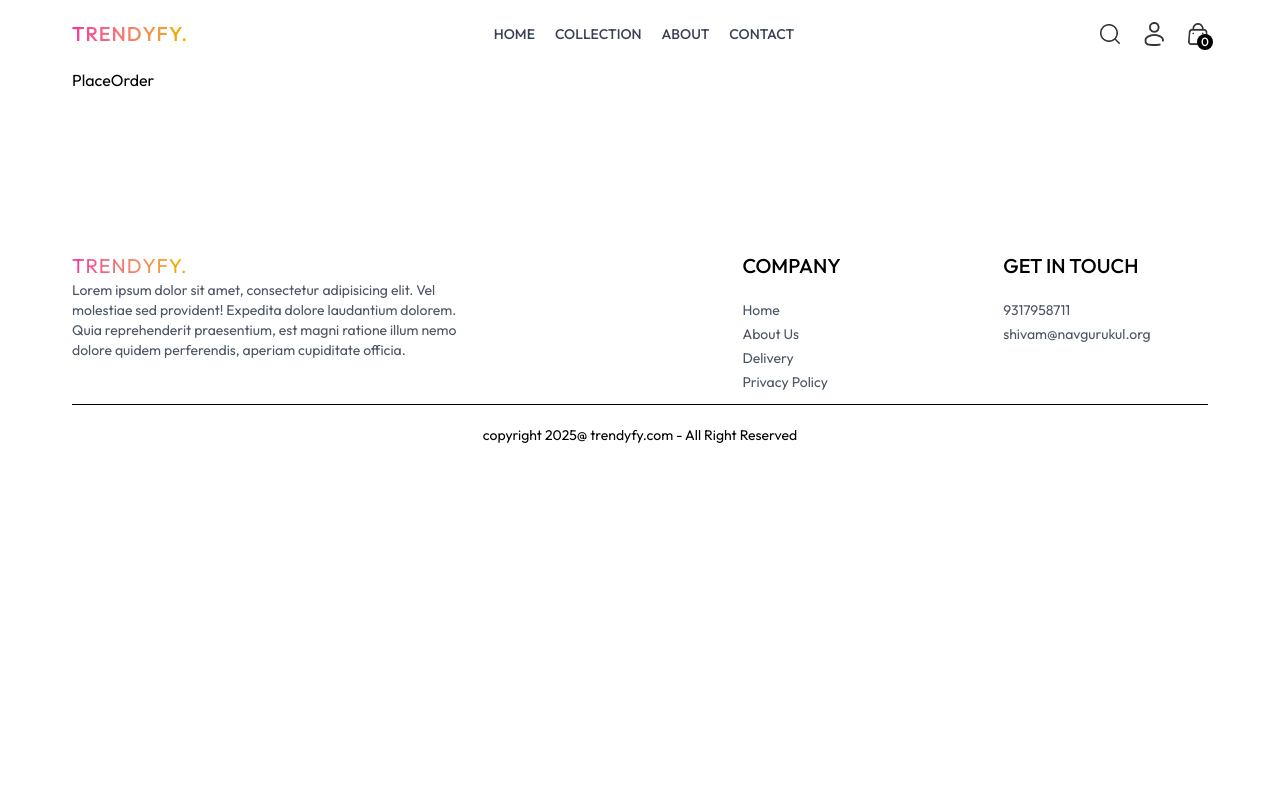
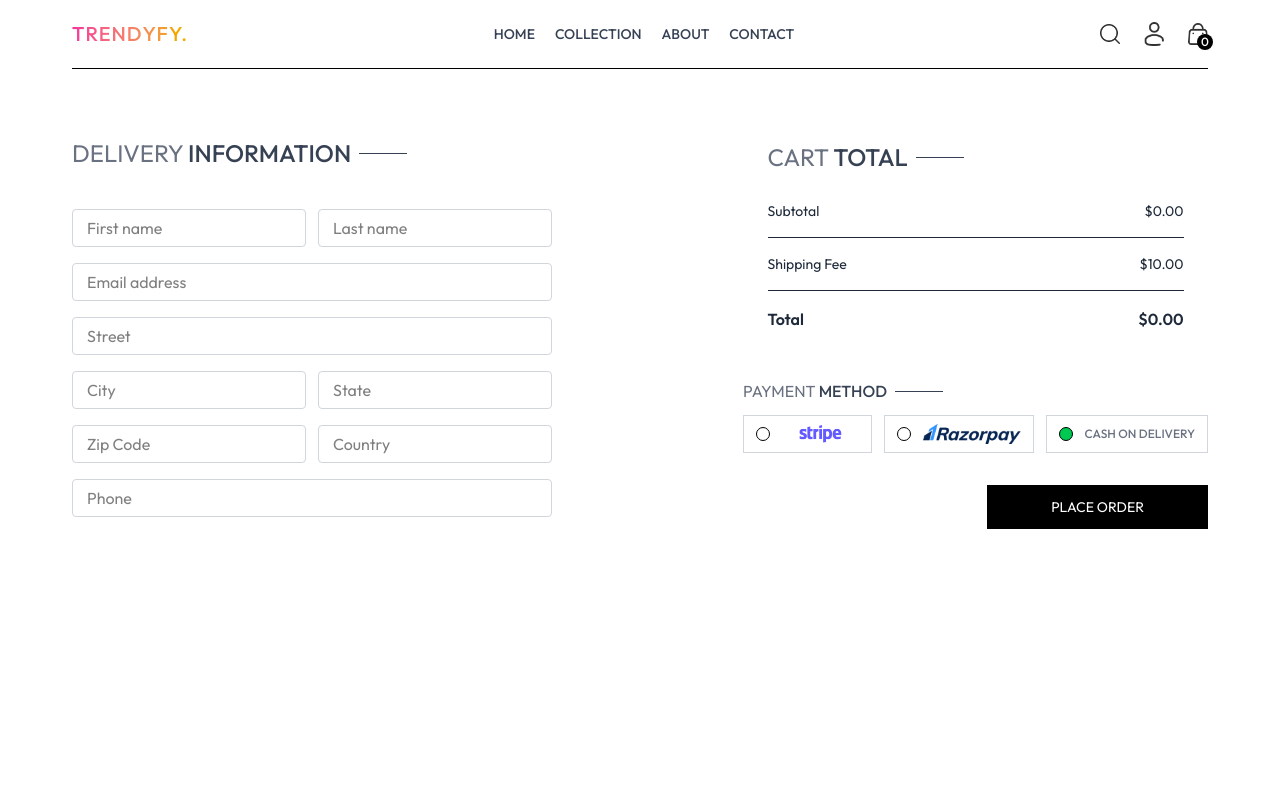
Before and after one commit to Shivam8299/Mern_Project, a React (Vite) app in the folder frontend/: page /place-order in a window 1280 px wide. Shown: the top 800 px of the page. Built offline with nearby package versions, Linux system fonts and the light colour scheme; no server answers.

Commit message:
complete place order page and add to card page

```diff
--- /dev/null
+++ b/frontend/src/components/CartTotal.jsx
@@ -0,0 +1,42 @@
+//
+
+import React, { useContext } from 'react';
+import Title from './Title';
+import { ShopContext } from '../context/ShopContext';
+
+function CartTotal() {
+  const { currency, deliveryFee, getCartAmount } = useContext(ShopContext);
+  const subtotal = getCartAmount();
+  const total = subtotal === 0 ? 0 : subtotal + deliveryFee;
+
+  return (
+    <div className="w-full max-w-md mx-auto rounded-xl p-4 bg-white">
+      <div className="text-2xl mb-4">
+        <Title text1="CART" text2="TOTAL" />
+      </div>
+
+      <div className="flex flex-col gap-4 text-sm text-gray-800">
+        <div className="flex justify-between">
+          <p>Subtotal</p>
+          <p>{currency}{subtotal}.00</p>
+        </div>
+
+        <hr />
+
+        <div className="flex justify-between">
+          <p>Shipping Fee</p>
+          <p>{currency}{deliveryFee}.00</p>
+        </div>
+
+        <hr />
+
+        <div className="flex justify-between font-semibold text-base">
+          <p>Total</p>
+          <p>{currency}{total}.00</p>
+        </div>
+      </div>
+    </div>
+  );
+}
+
+export default CartTotal;
--- a/frontend/src/context/ShopContext.jsx
+++ b/frontend/src/context/ShopContext.jsx
@@ -1,11 +1,13 @@
 import { createContext, useEffect, useState } from "react";
 import axios from "axios";
 import { toast } from "react-toastify";
+import { useNavigate } from "react-router-dom";
 
 export const ShopContext = createContext();
 
 const ShopContextProvider = (props) => {
   const baseUrl = "http://localhost:3000";
+  const navigate = useNavigate()
   const [productData, setProductData] = useState([]);
   const [search, setSearch] = useState("");
   const [showSearch, setShowSearch] = useState(false);
@@ -29,6 +31,7 @@ const ShopContextProvider = (props) => {
       cartData[itemId] = {};
       cartData[itemId][size] = 1
     }
+    toast.success("product added in cart")
     setCartItems(cartData)
   }
 
@@ -37,7 +40,7 @@ const ShopContextProvider = (props) => {
     for(const items in cartItems){
       for( const item in cartItems[items]){
         try {
-          if(cartItems[items][item]>1){
+          if(cartItems[items][item]>0){
             totalCount+=cartItems[items][item];
           }
         } catch (error) {
@@ -48,7 +51,30 @@ const ShopContextProvider = (props) => {
     }
     return totalCount;
   }
+  // for updating items count on cart page
+  const updateCartCount = async(itemId, size, quantity)=>{
+    let cartData = structuredClone(cartItems)
+    cartData[itemId][size] = quantity;
+    setCartItems(cartData)
 
+  }
+  // geting total cart ammount
+  const getCartAmount = ()=>{
+    let totalAmount = 0;
+    for(const items in cartItems){
+      let itemInfo = productData.find(product => product._id === items)
+      for(const item in cartItems[items]){
+        try {
+          if(cartItems[items][item]>0){
+            totalAmount += itemInfo.price * cartItems[items][item]
+          }
+        } catch (error) {
+
+        }
+      }
+    }
+    return totalAmount;
+  }
   // data will be fetch once when component render
 
   useEffect(() => {
@@ -81,7 +107,10 @@ const ShopContextProvider = (props) => {
     setSearch,
     addToCart,
     cartItems,
-    getCartCount
+    getCartCount,
+    updateCartCount,
+    getCartAmount,
+    navigate
   };
   return (
     <ShopContext.Provider value={value}>{props.children}</ShopContext.Provider>
--- a/frontend/src/pages/Cart.jsx
+++ b/frontend/src/pages/Cart.jsx
@@ -2,11 +2,13 @@ import React, { useContext, useEffect } from "react";
 import { ShopContext } from "../context/ShopContext";
 import { useState } from "react";
 import Title from "../components/Title"
+import {assets} from "../assets/assets"
+import CartTotal from "../components/CartTotal";
 
 function Cart() {
-  const { productData, currency, cartItems } = useContext(ShopContext);
+  const { productData, currency, cartItems,updateCartCount,navigate } = useContext(ShopContext);
   const [cartData, setCartData] = useState([]);
-
+// console.log(cartItems)
   useEffect(() => {
     const tempData = [];
     for (const items in cartItems) {
@@ -31,14 +33,34 @@ function Cart() {
     <div>
       {cartData.map((item,index)=>{
         const product = productData.find(product => product._id === item._id)
+
         return (
-          <div key={index} className="py-4 border-t border-b text-gray-700 grid grid-cols-[1fr_0.5fr_0.5fr] sm:grid-cols-[4fr_2fr_0.5fr items-center] gap-4">
-            <div className="flex items-center  ">
-
+          <div key={index} className="py-4 border-t border-b text-gray-700 grid grid-cols-[1fr_0.5fr_0.5fr] sm:grid-cols-[4fr_2fr_0.5fr] items-center gap-4">
+            <div className="flex items-start gap-6">
+              <img className="w-16 sm:w-20" src={product.images[0]} alt="" />
+              <div>
+                <p className="text-sm font-medium sm:text-lg">{product.name}</p>
+                <div className="flex items-center gap-5 mt-2">
+                  <p>{currency}{product.price}</p>
+                  <p className="px-2 sm:px-3 sm:py-1 border bg-slate-50">{item.size}</p>
+                </div>
+              </div>
             </div>
+            <input
+            onChange={(e)=>e.target.value === " " || e.target.value === 0 ? null : updateCartCount(item._id, item.size, Number(e.target.value))}
+            className="max-w-10 border outline-none sm:max-w-20 px-1 sm:px-2 py-1 " min={1} type="number" defaultValue={item.quantity} />
+            <img onClick={()=>updateCartCount(item._id, item.size,0)} className="w-4 mr-4 sm:w-5 cursor-pointer" src={assets.bin_icon} alt="" />
           </div>
         )
       })}
+    </div>
+    <div className="flex justify-end my-20 ">
+      <div className="w-full sm:w-[450px]">
+        <CartTotal/>
+        <div className='text-end w-full '>
+        <button onClick={()=>navigate('/place-order')} className=' bg-black text-white text-sm px-8 py-3 my-8 cursor-pointer active:bg-gray-700'>PROCEED TO CHECKOUT</button>
+      </div>
+      </div>
     </div>
   </div>
   )
--- a/frontend/src/pages/Orders.jsx
+++ b/frontend/src/pages/Orders.jsx
@@ -1,8 +1,17 @@
-import React from 'react'
+import React, { useContext } from 'react'
+import Title from '../components/Title'
+import { ShopContext } from '../context/ShopContext'
 
 function Orders() {
+  const {productData, currency} = useContext(ShopContext)
+
   return (
-    <div>Orders</div>
+    <div className='border-t pt-16'>
+      <div className='text-2xl'>
+        <Title text1={'MY'} text2={'ORDERS'}/>
+      </div>
+
+    </div>
   )
 }
 
--- a/frontend/src/pages/PlaceOrder.jsx
+++ b/frontend/src/pages/PlaceOrder.jsx
@@ -1,8 +1,65 @@
 import React from 'react'
+import Title from '../components/Title'
+import Cart from './Cart'
+import CartTotal from '../components/CartTotal'
+import { assets } from '../assets/assets'
+import { useState } from 'react'
+import { useContext } from 'react'
+import { ShopContext } from '../context/ShopContext'
 
 function PlaceOrder() {
+  const [method, setMethod] = useState('cod')
+  const {navigate} = useContext(ShopContext)
   return (
-    <div>PlaceOrder</div>
+    <div className='flex flex-col sm:flex-row justify-between gap-4 pt-5 sm:pt-14 min-h-[80vh] border-t'>
+      <div className='flex flex-col gap-4  w-full sm:max-w-[480px]'>
+        <div className='text-xl sm:text-2xl my-3 '>
+          <Title text1={"DELIVERY"} text2={"INFORMATION "}/>
+        </div>
+        <div className='flex gap-3'>
+          <input className='border border-gray-300 rounded py-1.5 px-3.5 w-full' type="text" placeholder='First name' />
+          <input className='border border-gray-300 rounded py-1.5 px-3.5 w-full' type="text" placeholder='Last name' />
+        </div>
+        <input className='border border-gray-300 rounded py-1.5 px-3.5 w-full' type="text" placeholder='Email address' />
+        <input className='border border-gray-300 rounded py-1.5 px-3.5 w-full' type="text" placeholder='Street' />
+        <div className='flex gap-3'>
+          <input className='border border-gray-300 rounded py-1.5 px-3.5 w-full' type="text" placeholder='City' />
+          <input className='border border-gray-300 rounded py-1.5 px-3.5 w-full' type="text" placeholder='State' />
+        </div>
+        <div className='flex gap-3'>
+          <input className='border border-gray-300 rounded py-1.5 px-3.5 w-full' type="number" placeholder='Zip Code' />
+          <input className='border border-gray-300 rounded py-1.5 px-3.5 w-full' type="text" placeholder='Country' />
+        </div>
+        <input className='border border-gray-300 rounded py-1.5 px-3.5 w-full' type="number" placeholder='Phone' />
+      </div>
+      {/* Right Side */}
+        <div className="">
+        <div className='min-w-8 '>
+          <CartTotal/>
+        </div>
+        <div className='mt-8'>
+          <Title text1={`PAYMENT`} text2={`METHOD`}/>
+          {/* Payment methods */}
+          <div className='flex gap-3 flex-col lg:flex-row '>
+            <div onClick={()=>setMethod('stripe')} className='flex items-center gap-3 border border-gray-300 p-2 px-3 cursor-pointer '>
+              <p className={`min-w-3.5 h-3.5 border  rounded-full  ${method === 'stripe'?"bg-green-500" : ""}`}></p>
+              <img className='h-5 mx-4' src={assets.stripe_logo} alt="" />
+            </div>
+            <div onClick={()=>setMethod('razorpay')} className='flex items-center gap-3 border border-gray-300 p-2 px-3 cursor-pointer '>
+              <p className={`min-w-3.5 h-3.5 border rounded-full ${method === 'razorpay' ? "bg-green-500" :""}`}></p>
+              <img className='h-5' src={assets.razorpay_logo } alt="" />
+            </div>
+            <div onClick={()=>setMethod('cod')} className='flex items-center gap-3 border border-gray-300 p-2 px-3 cursor-pointer '>
+              <p className={`min-w-3.5 h-3.5 border rounded-full ${method === 'cod' ? "bg-green-500" : ""}`}></p>
+              <p className='text-gray-500 text-xs font-medium '>CASH ON DELIVERY</p>
+            </div>
+          </div>
+          <div className='w-full text-end mt-8'>
+            <button onClick={()=>navigate('/orders')} className='bg-black text-white px-16 py-3 text-sm active:bg-gray-700'>PLACE ORDER</button>
+          </div>
+        </div>
+        </div>
+    </div>
   )
 }
 
--- a/frontend/src/pages/Product.jsx
+++ b/frontend/src/pages/Product.jsx
@@ -68,7 +68,7 @@ function Product() {
                 <button
                   onClick={() => setSize(data)}
                   key={index}
-                  className={`border py-2 px-4 bg-gray-100 ${
+                  className={`border cursor-pointer py-2 px-4 bg-gray-100 ${
                     data === size ? "border-orange-500" : ""
                   }`}
                 >
```
Also changed, not shown: 1 other file (tests, documents, lock files or other folders).
